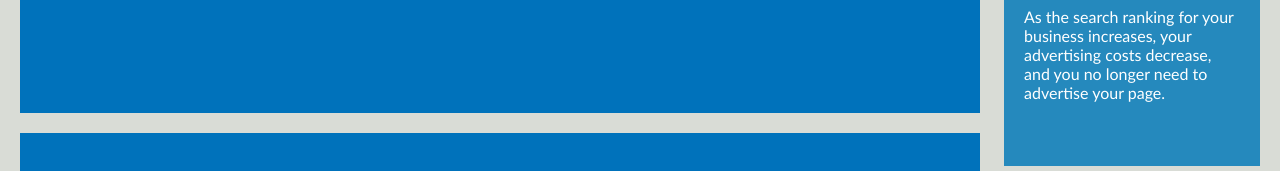
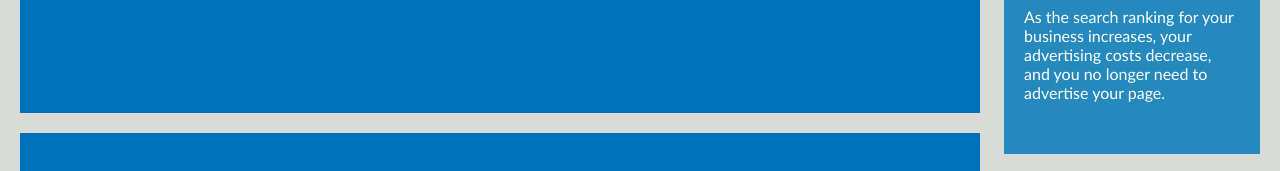
Before and after one commit to Edna1999/Horiseon-webpage, a plain HTML site: page horiseon-index.html in a window 1280 px wide. Shown: the part 1429-1600 px from the top of the page. Drawn offline with Linux system fonts and the light colour scheme; files that its build step writes are made by us from their sources.

Commit message:
HTML file

```diff
--- a/horiseon-index.html
+++ b/horiseon-index.html
@@ -4,7 +4,7 @@
 <head>
     <meta charset="UTF-8" />
     <link rel="stylesheet" href="./assets/css/style.css">
-    <title>Horiseon website</title>
+    <title>Horiseon marketing agency</title>
 </head>
 
 <body>
--- a/style.css
+++ b/style.css
@@ -81,8 +81,7 @@ p {
 /*structure of the section containing the benefit class*/
 .benefits {
     margin-right: 20px;
-    border: 0 solid #2589bd;
-    border-bottom: 12px solid #2589bd;
+
     padding: 20px;
     clear: both;
     float: right;
```
Also changed, not shown: 1 other file.
